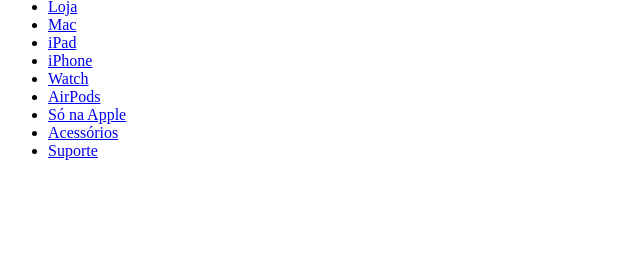
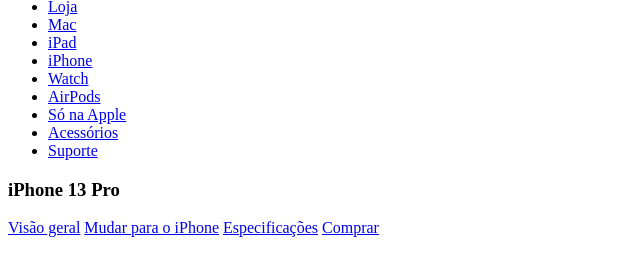
Before and after one commit to arth2101pv/22-04-js, a plain HTML site: page index.html in a window 1280 px wide. Shown: the part 70-346 px from the top of the page, without its empty margins (0-640 px from the left). Drawn offline with Linux system fonts and the light colour scheme.

Commit message:
Finalizando HTML MENU

```diff
--- a/index.html
+++ b/index.html
@@ -23,6 +23,17 @@
                 <li><a href="#">Suporte</a></li>
             </ul>
         </nav>
+        <div id="bottom-header">
+            <div id="bottom-header-inner">
+                <h3>iPhone 13 Pro</h3>
+                <div id="bottom-header-links">
+                    <a href="#">Visão geral</a>
+                    <a href="#">Mudar para o iPhone</a>
+                    <a href="#">Especificações</a>
+                    <a href="#" class="btn">Comprar</a>
+                </div>
+            </div>
+        </div>
     </header>
 
 </body>
```
